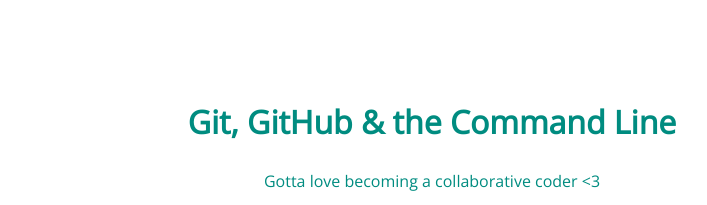
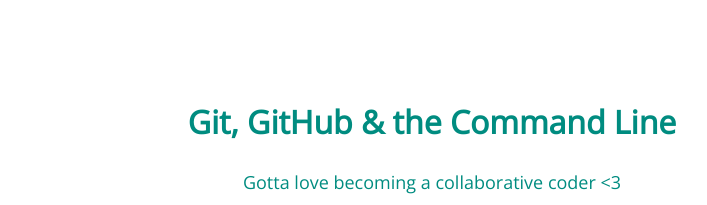
Before and after one commit to caitwilson/105-project, a plain HTML site: page index.html in a window 1280 px wide. Shown: the top 205 px of the page, without its empty margins (208-915 px from the left). Drawn offline with nearby package versions, Linux system fonts and the light colour scheme.

Commit message:
changed font size

```diff
--- a/css/style.css
+++ b/css/style.css
@@ -12,5 +12,5 @@ section h1 {
 	font-weight: bold;
 }
 section p {
-	font: 16px 'Open Sans';
+	font: 18px 'Open Sans';
 }
```
